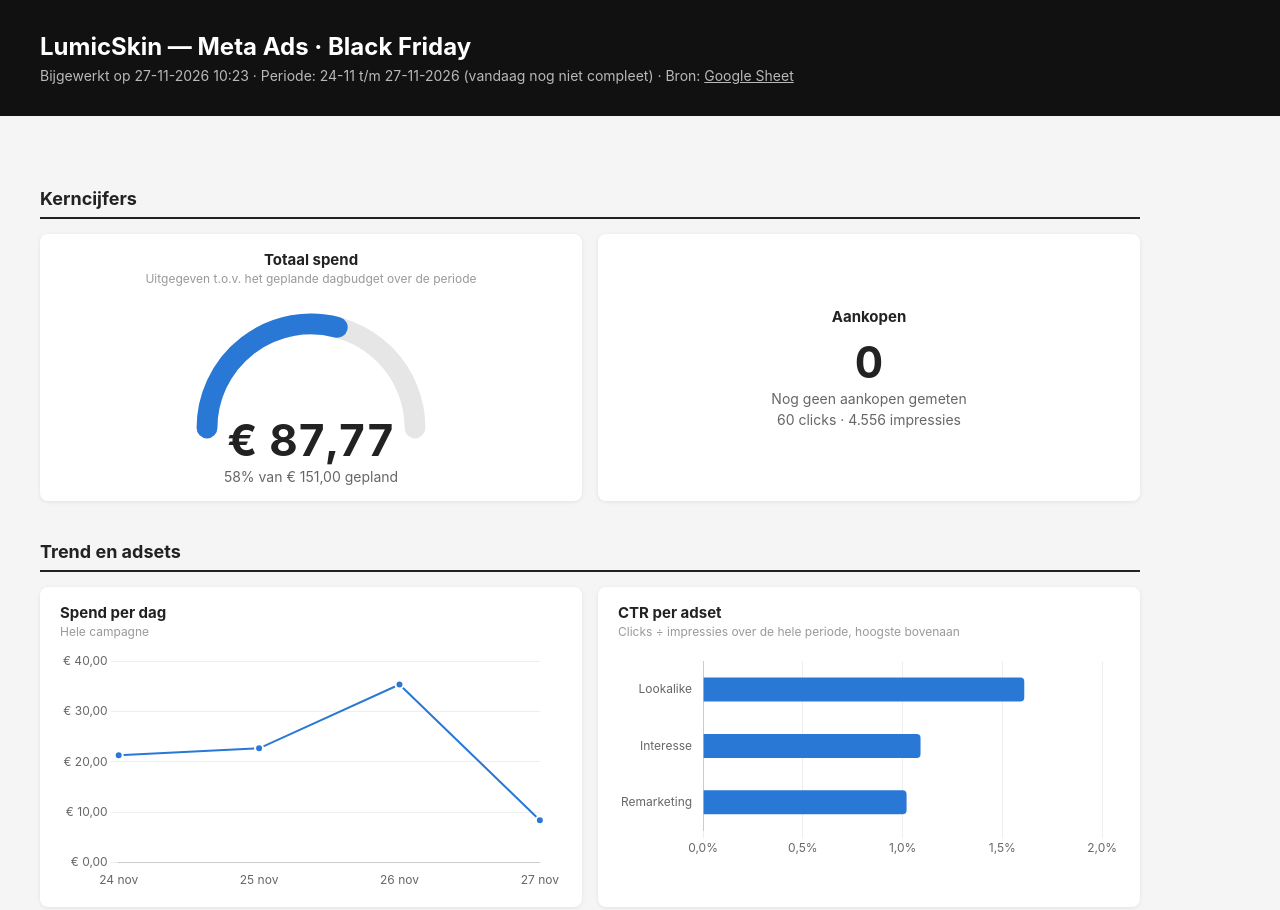
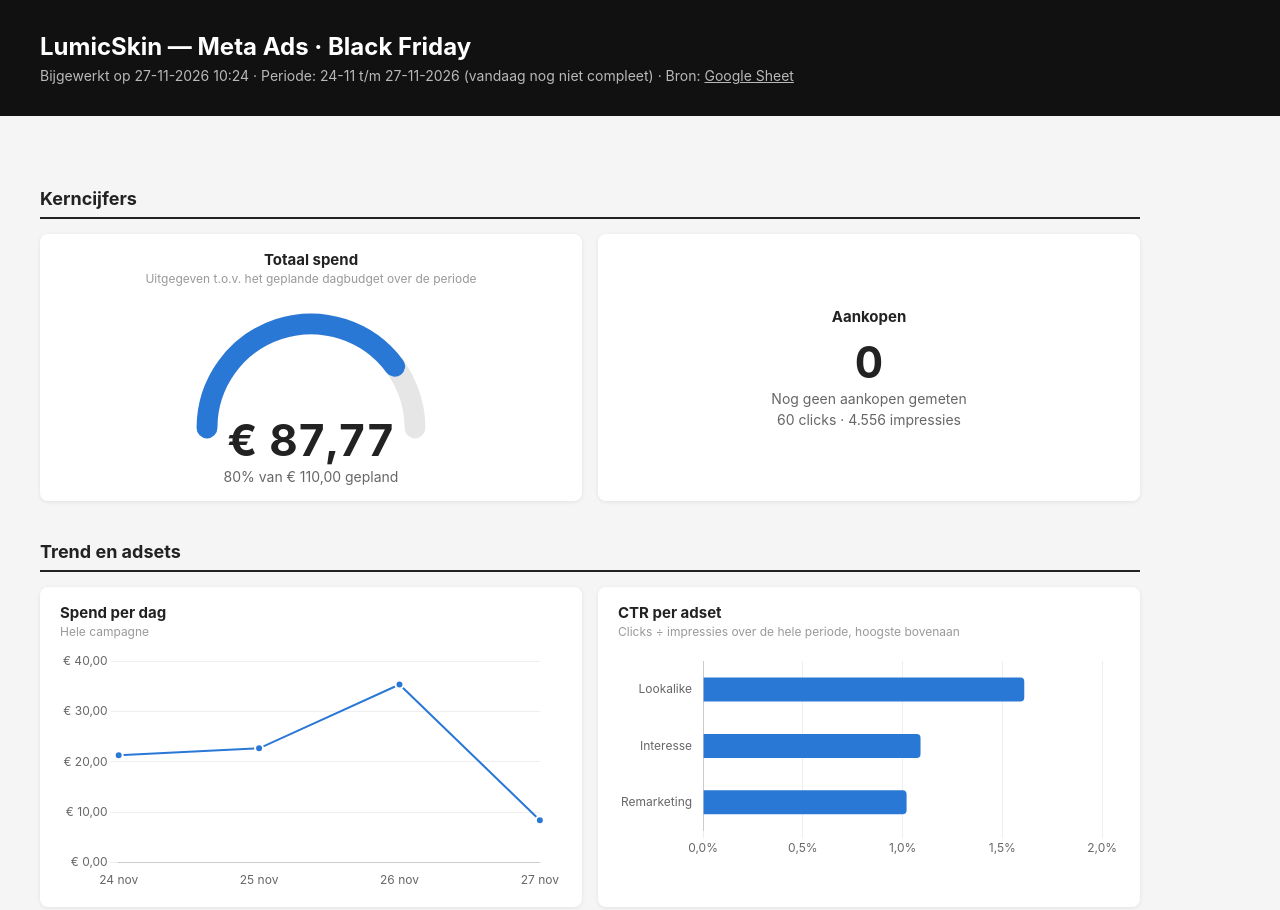
Before and after one commit to dairyon-debug/lumicskin-dashboard, a plain HTML site: page meta_dashboard.html in a window 1280 px wide. Shown: the top 910 px of the page. Drawn offline with nearby package versions, Linux system fonts and the light colour scheme.

Commit message:
Meta Ads-dashboard bijgewerkt (27-11-2026)

```diff
--- a/meta_dashboard.html
+++ b/meta_dashboard.html
@@ -50,7 +50,7 @@
 <body>
 <div class="header">
   <h1>LumicSkin — Meta Ads · Black Friday</h1>
-  <p>Bijgewerkt op 27-11-2026 10:23 · Periode: 24-11 t/m 27-11-2026 (vandaag nog niet compleet) · Bron: <a href="https://docs.google.com/spreadsheets/d/1I0q-H04FupPo9R6X-HB-HVqXp6SKveEGlicn9qkvGgA">Google Sheet</a></p>
+  <p>Bijgewerkt op 27-11-2026 10:24 · Periode: 24-11 t/m 27-11-2026 (vandaag nog niet compleet) · Bron: <a href="https://docs.google.com/spreadsheets/d/1I0q-H04FupPo9R6X-HB-HVqXp6SKveEGlicn9qkvGgA">Google Sheet</a></p>
 </div>
 <div class="content">
 
@@ -58,12 +58,12 @@
   <div class="grid">
     <div class="card gauge">
       <h3>Totaal spend</h3><p class="hint">Uitgegeven t.o.v. het geplande dagbudget over de periode</p>
-      <svg viewBox="0 0 200 112" role="img" aria-label="€ 87,77 van € 151,00 gepland budget">
+      <svg viewBox="0 0 200 112" role="img" aria-label="€ 87,77 van € 110,00 gepland budget">
         <path d="M 20 100 A 80 80 0 0 1 180 100" fill="none" stroke="var(--track)" stroke-width="16" stroke-linecap="round"/>
-        <path d="M 20 100 A 80 80 0 0 1 120.20 22.59" fill="none" stroke="var(--series)" stroke-width="16" stroke-linecap="round"/>
+        <path d="M 20 100 A 80 80 0 0 1 164.41 52.55" fill="none" stroke="var(--series)" stroke-width="16" stroke-linecap="round"/>
       </svg>
       <div class="big" style="margin-top:-28px">€ 87,77</div>
-      <div class="sub">58% van € 151,00 gepland</div>
+      <div class="sub">80% van € 110,00 gepland</div>
     </div>
     <div class="card counter">
       <h3>Aankopen</h3>
```
